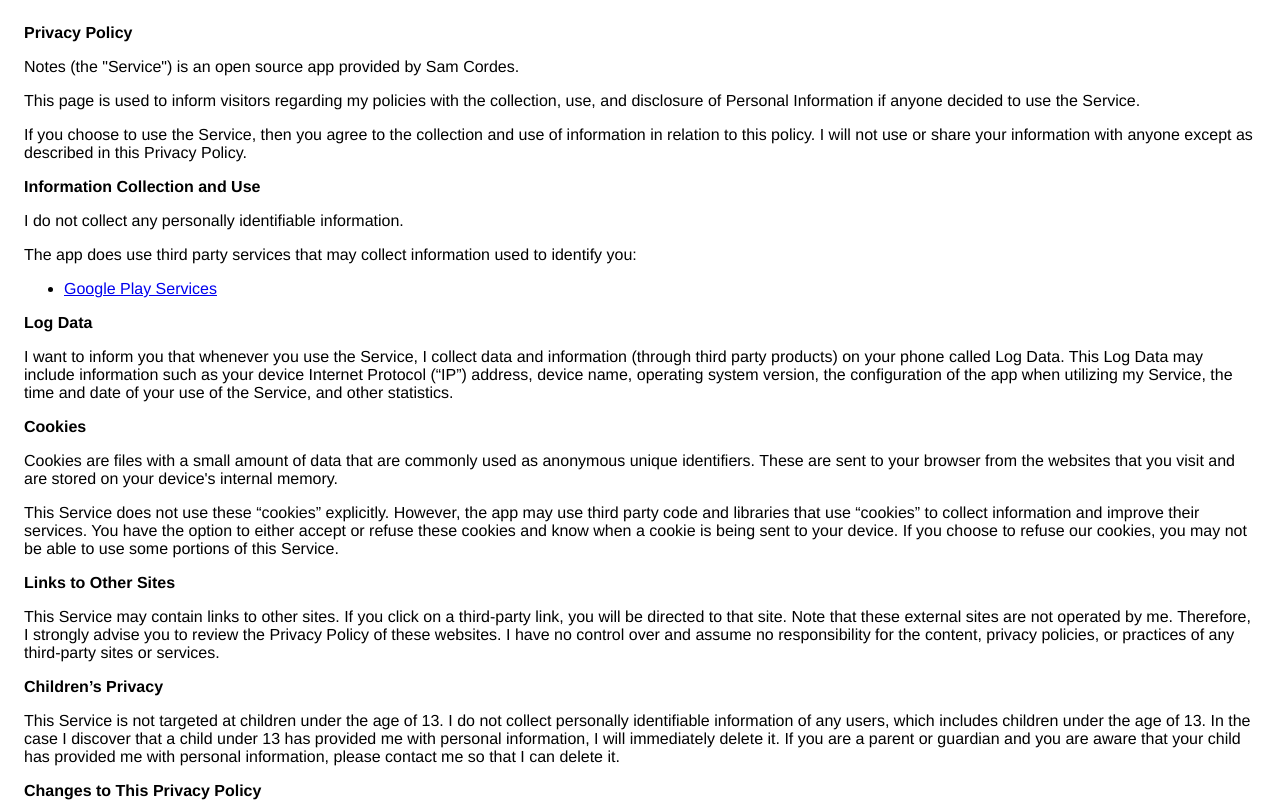
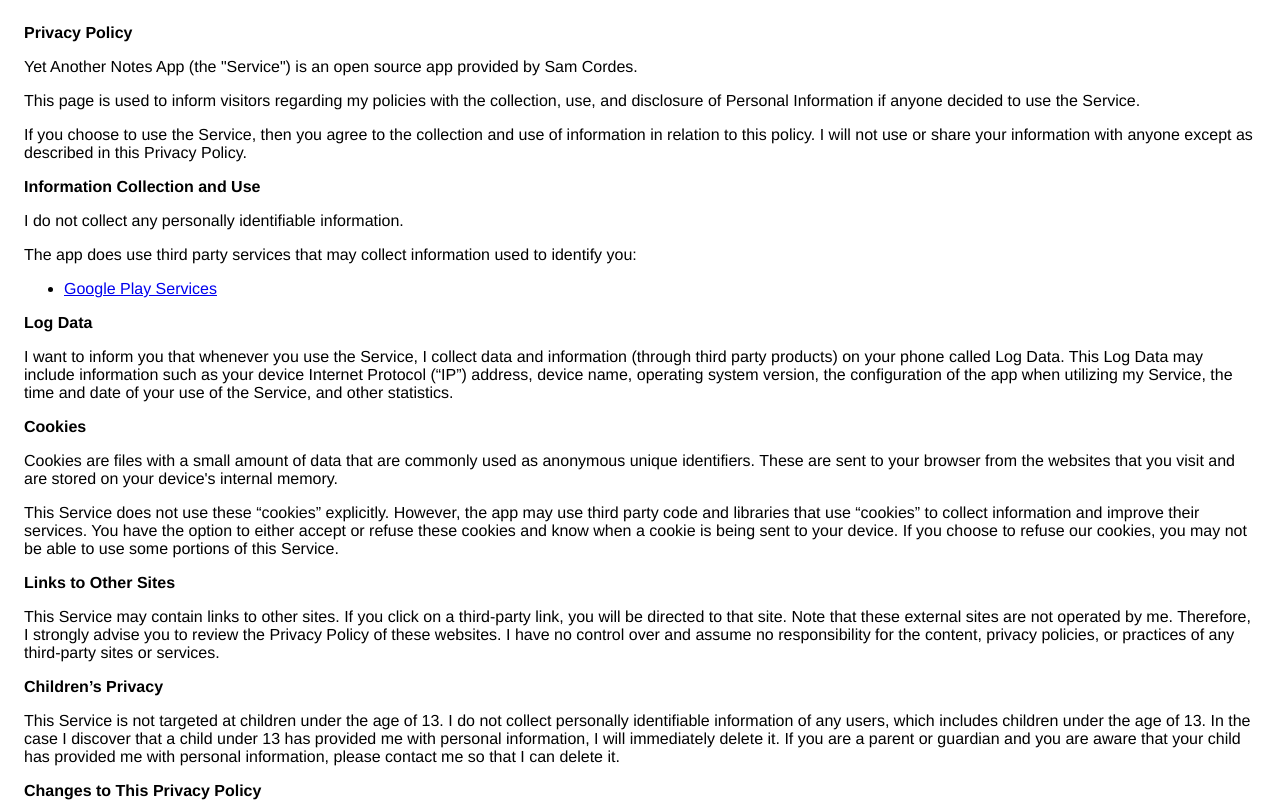
Before and after one commit to cordescodes/Notes, a plain HTML site: page index.html in a window 1280 px wide. Shown: the top 802 px of the page. Drawn offline with Linux system fonts and the light colour scheme.

Commit message:
Update index.html
Update title to Yet Another Notes App

```diff
--- a/index.html
+++ b/index.html
@@ -8,7 +8,7 @@
     </head>
     <body>
     <strong>Privacy Policy</strong> <p>
-                  Notes (the "Service") is an open source app provided by
+                  Yet Another Notes App (the "Service") is an open source app provided by
                   Sam Cordes.
                 </p> <p>
                   This page is used to inform visitors regarding my
```
